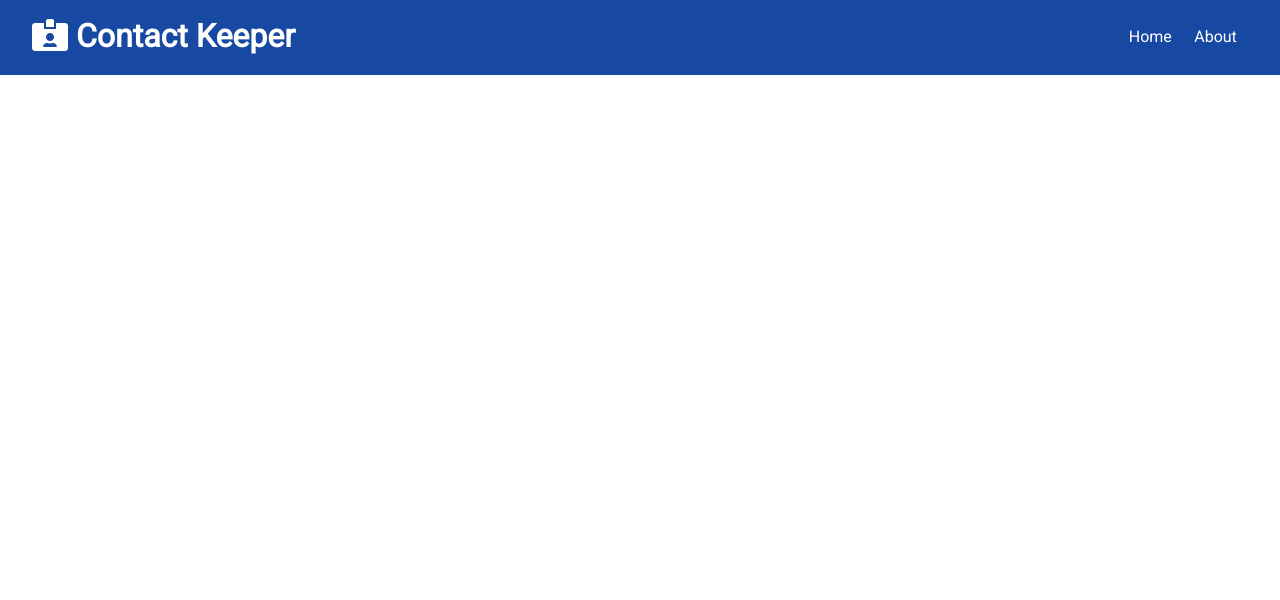
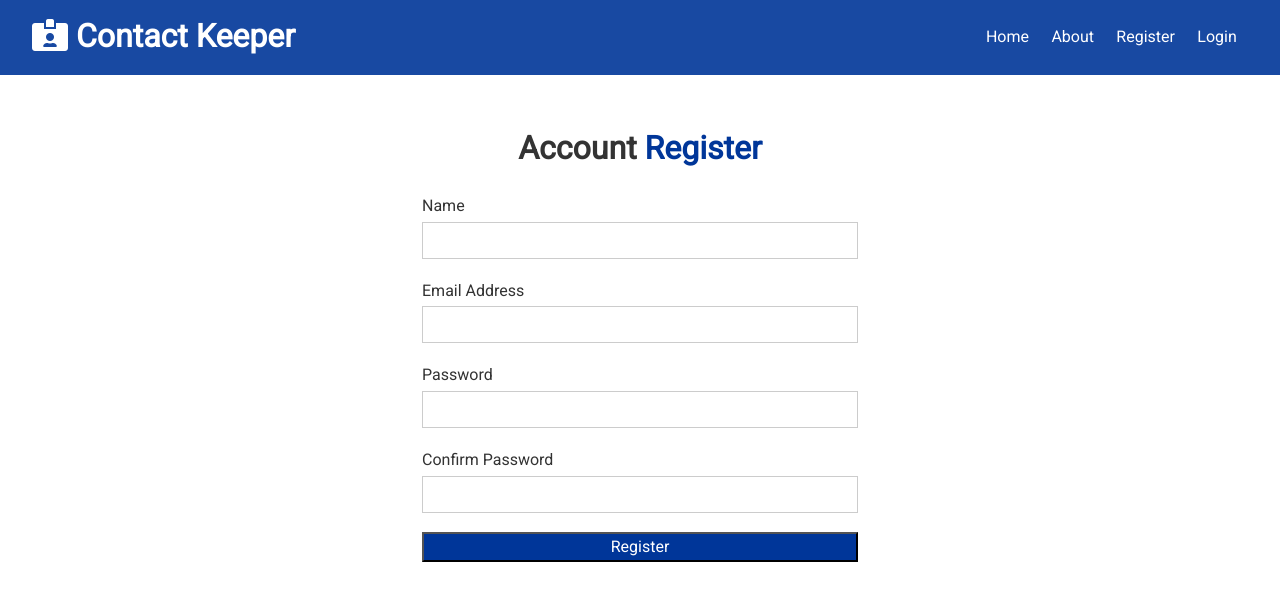
Before and after one commit to DjangoKerger/React-Contact-Keeper, a React (Create React App) app in the folder client/: page /register in a window 1280 px wide. Shown: the top 600 px of the page. Built offline with nearby package versions, Linux system fonts and the light colour scheme.

Commit message:
login and register ui

```diff
--- a/client/src/App.js
+++ b/client/src/App.js
@@ -3,6 +3,8 @@
 import Navbar from './components/layout/Navbar';
 import Home from './components/pages/Home';
 import About from './components/pages/About';
+import Register from './components/auth/Register';
+import Login from './components/auth/Login';
 
 import ContactState from './context/contact/ContactState';
 import AuthState from './context/auth/AuthState';
@@ -19,6 +21,8 @@
               <Switch>
                 <Route exact path='/' component={Home} />
                 <Route exact path='/about' component={About} />
+                <Route exact path='/register' component={Register} />
+                <Route exact path='/login' component={Login} />
               </Switch>
             </div>
           </Fragment>
--- /dev/null
+++ b/client/src/components/auth/Login.js
@@ -0,0 +1,47 @@
+import React, { useState } from 'react'
+
+const Login = () => {
+    const [user, setUser] = useState({
+        email: '',
+        password: ''
+    });
+
+    const { email, password } = user;
+
+    const onChange = e => setUser({ ...user, [e.target.name]: e.target.value});
+
+    const onSubmit = e => {
+        e.preventDefault();
+        console.log('Login submit')
+    }
+
+    return (
+        <div className="form-container">
+            <h1>
+                Account <span className="text-primary"> Login </span>
+            </h1>
+            <form onSubmit={onSubmit}>
+               <div className="form-group">
+                   <label htmlFor="email"> Email Address</label>
+                   <input
+                    type="email"
+                    name="email"
+                    value={email}
+                    onChange={onChange}/>
+               </div>
+               <div className="form-group">
+                   <label htmlFor="passsword"> Password </label>
+                   <input
+                    type="password"
+                    name="password"
+                    value={password}
+                    onChange={onChange}/>
+               </div>
+               <input type="submit" value="Login" className="bt btn-primary btn-block"/>
+
+            </form>
+        </div>
+    )
+}
+
+export default Login;
--- /dev/null
+++ b/client/src/components/auth/Register.js
@@ -0,0 +1,65 @@
+import React, { useState } from 'react'
+
+const Register = () => {
+    const [user, setUser] = useState({
+        name: '',
+        email: '',
+        password: '',
+        password2: ''
+    });
+
+    const { name, email, password, password2 } = user;
+
+    const onChange = e => setUser({ ...user, [e.target.name]: e.target.value});
+
+    const onSubmit = e => {
+        e.preventDefault();
+        console.log('Register submit')
+    }
+
+    return (
+        <div className="form-container">
+            <h1>
+                Account <span className="text-primary"> Register </span>
+            </h1>
+            <form onSubmit={onSubmit}>
+               <div className="form-group">
+                   <label htmlFor="name"> Name</label>
+                   <input
+                    type="text"
+                    name="name"
+                    value={name}
+                    onChange={onChange}/>
+               </div>
+               <div className="form-group">
+                   <label htmlFor="email"> Email Address</label>
+                   <input
+                    type="email"
+                    name="email"
+                    value={email}
+                    onChange={onChange}/>
+               </div>
+               <div className="form-group">
+                   <label htmlFor="passsword"> Password</label>
+                   <input
+                    type="password"
+                    name="password"
+                    value={password}
+                    onChange={onChange}/>
+               </div>
+               <div className="form-group">
+                   <label htmlFor="passsword2"> Confirm Password </label>
+                   <input
+                    type="password"
+                    name="password2"
+                    value={password2}
+                    onChange={onChange}/>
+               </div>
+               <input type="submit" value="Register" className="bt btn-primary btn-block"/>
+
+            </form>
+        </div>
+    )
+}
+
+export default Register;
--- a/client/src/components/layout/Navbar.js
+++ b/client/src/components/layout/Navbar.js
@@ -15,6 +15,12 @@
                 <li>
                     <Link to='/about'>About</Link>
                 </li>
+                <li>
+                    <Link to='/register'>Register</Link>
+                </li>
+                <li>
+                    <Link to='/login'>Login</Link>
+                </li>
             </ul>
         </div>
     )
```
